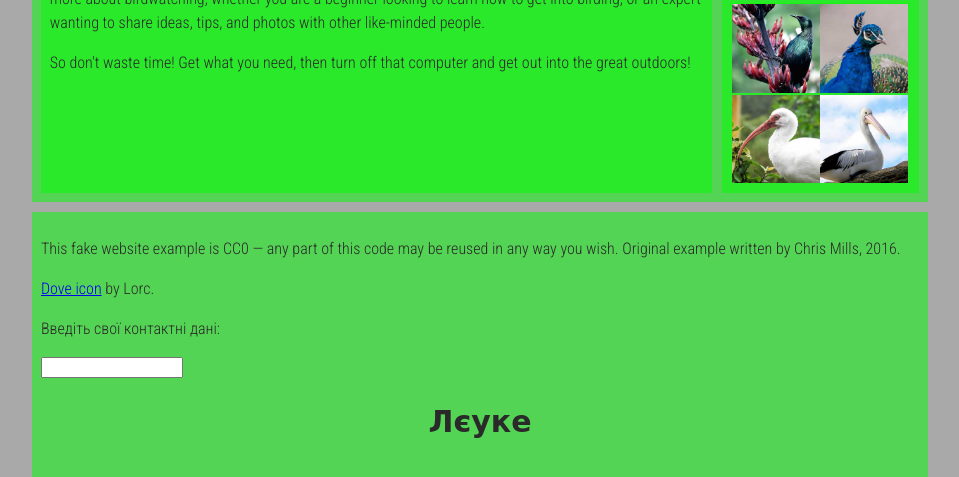
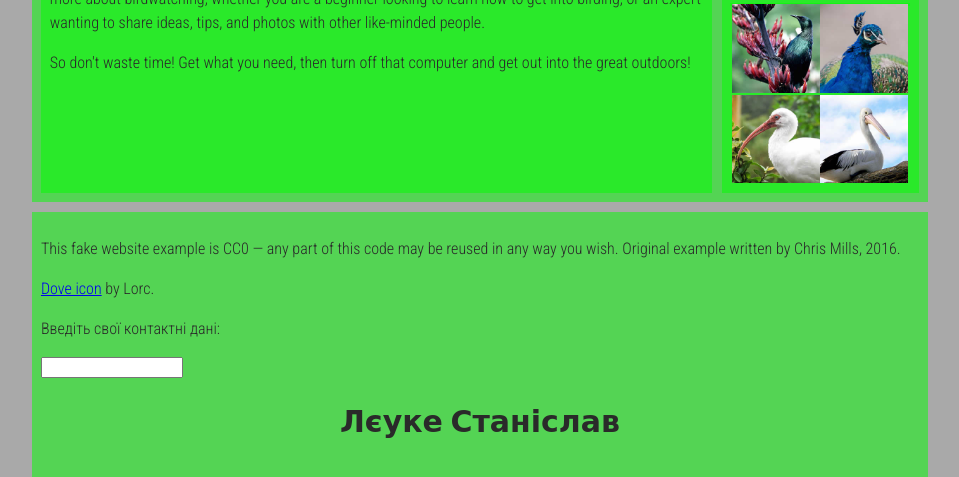
Before and after one commit to StasLeonardo/28.041Leyke, a plain HTML site: page index.html in a window 1280 px wide. Shown: the part 348-825 px from the top of the page, without its empty margins (160-1119 px from the left). Drawn offline with Linux system fonts and the light colour scheme.

Commit message:
Update index.html

```diff
--- a/index.html
+++ b/index.html
@@ -69,7 +69,7 @@
 
       <p>Введіть свої контактні дані:</p>
       <input type="test" name="text">
-      <h2>Лєуке</h2>
+      <h2>Лєуке Станіслав</h2>
 
     </footer>
 
```
